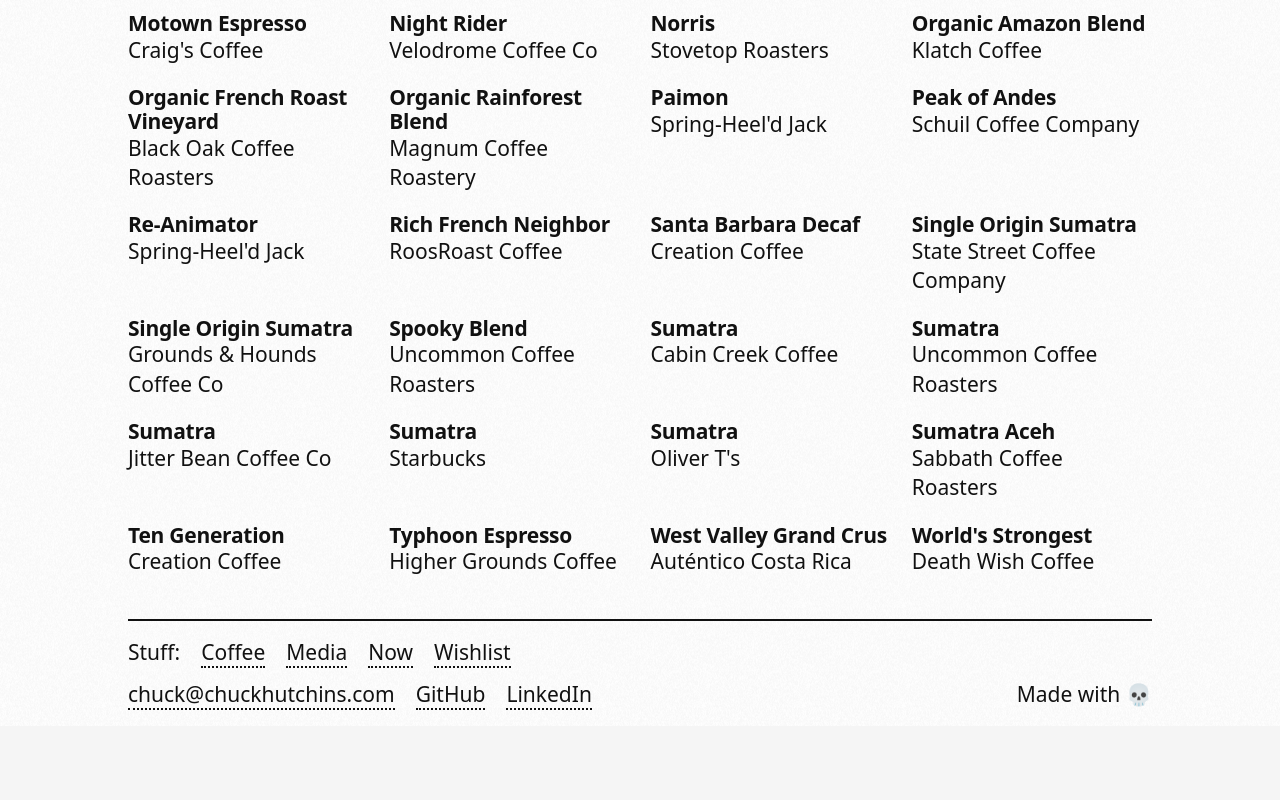
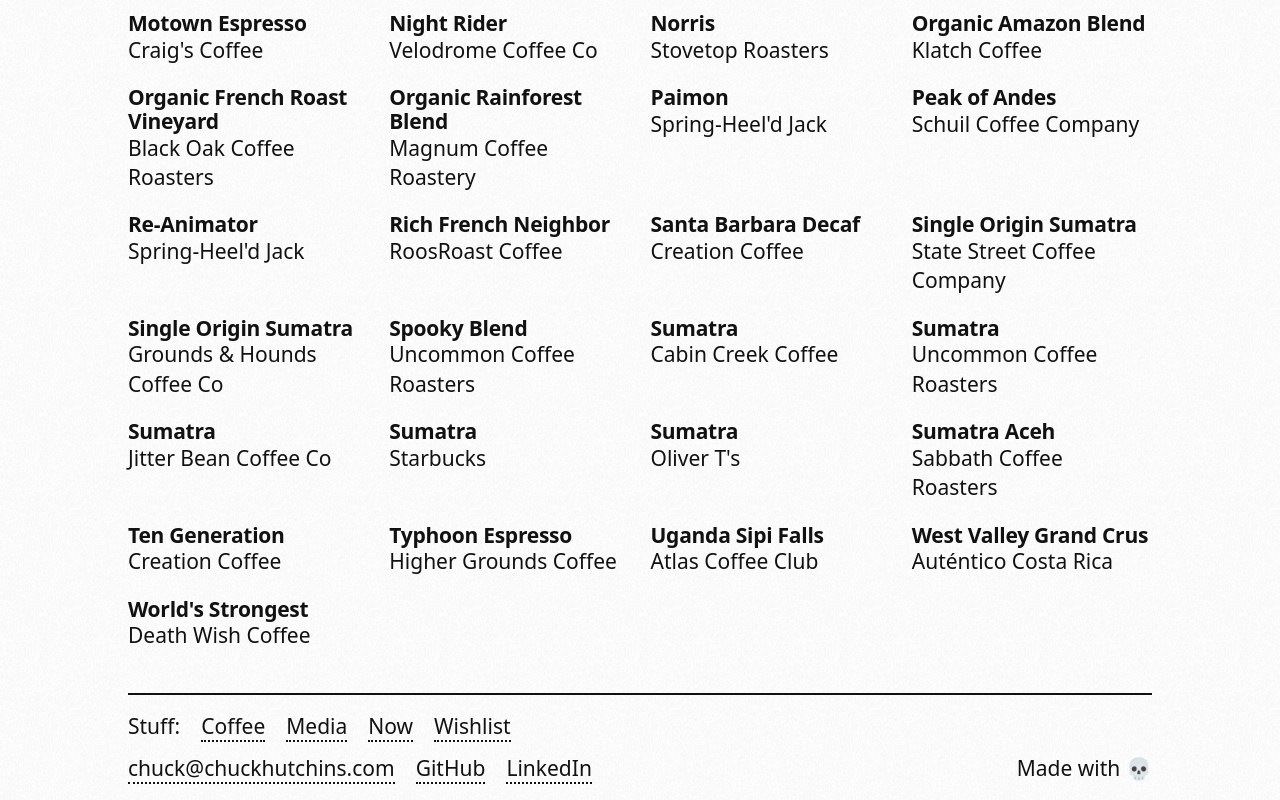
Before and after one commit to chuckhutchins/chuckhutchins-com, a Vue app: page /coffee-consumption in a window 1280 px wide. Shown: the part 1911-2711 px from the top of the page. Before the commit the page ends 2637 px from the top, so only its background shows below. Built offline with nearby package versions, Linux system fonts and the light colour scheme.

Commit message:
updating coffee list

```diff
--- a/src/assets/data/coffee-list.ts
+++ b/src/assets/data/coffee-list.ts
@@ -504,4 +504,10 @@
     roaster: 'Atlas Coffee Club',
     rating: 5,
   },
+  {
+    index: 85,
+    name: 'Uganda Sipi Falls',
+    roaster: 'Atlas Coffee Club',
+    rating: 5,
+  },
 ];
```
